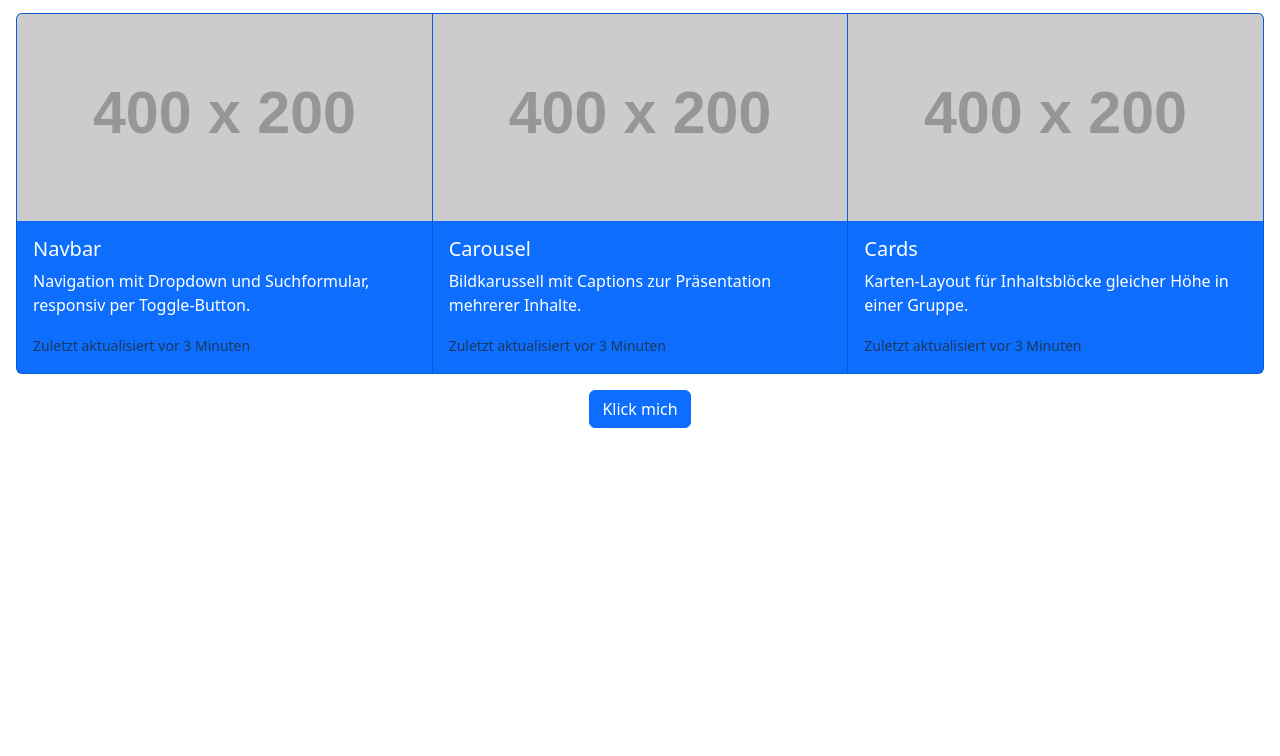
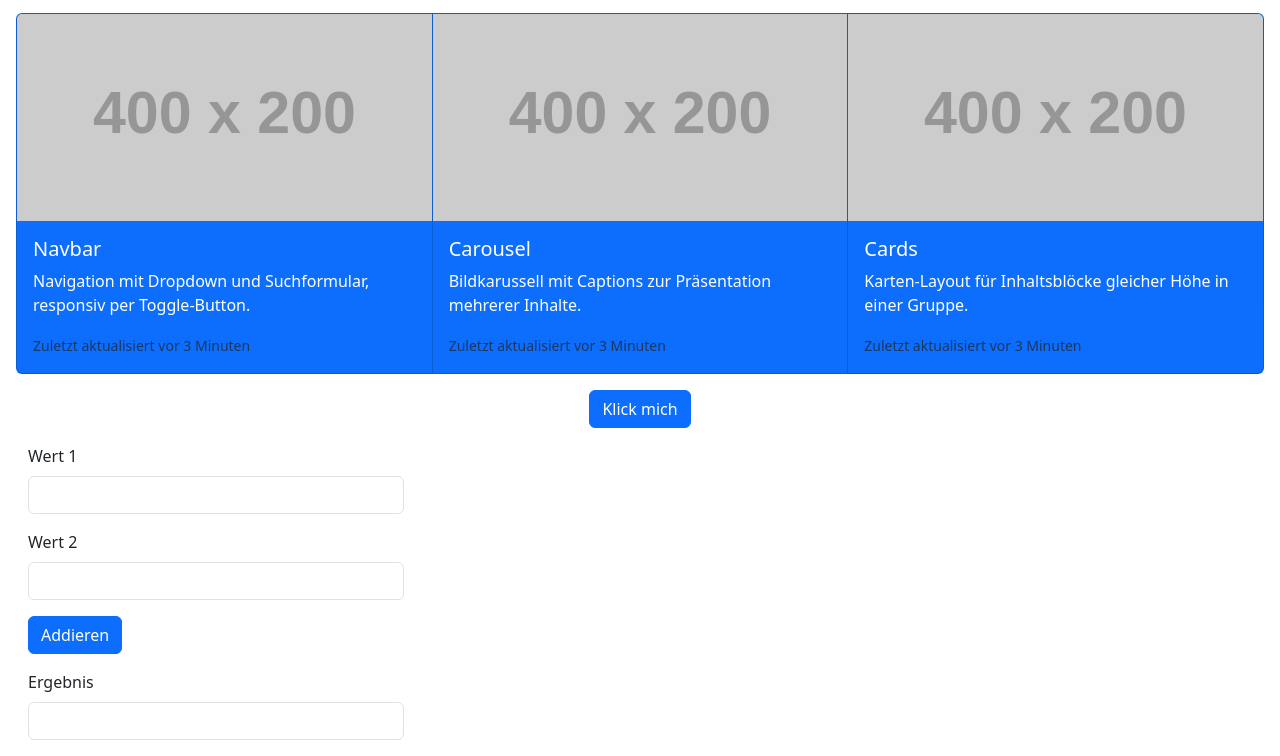
Before and after one commit to parviz-mesbahi/gus, a plain HTML site: page index.html in a window 1280 px wide. Shown: the part 459-1215 px from the top of the page. Before the commit the page ends 903 px from the top, so only its background shows below. Drawn offline with nearby package versions, Linux system fonts and the light colour scheme; placeholder pictures from the web are drawn by us.

Commit message:
Add files via upload

```diff
--- a/index.html
+++ b/index.html
@@ -111,6 +111,24 @@
     <button type="button" class="btn btn-primary" onclick="zeigeNachricht()">Klick mich</button>
 </div>
 
+<div class="container m-3" style="max-width: 400px;">
+    <form onsubmit="event.preventDefault(); add();">
+        <div class="mb-3">
+            <label for="wert1" class="form-label">Wert 1</label>
+            <input type="number" class="form-control" id="wert1">
+        </div>
+        <div class="mb-3">
+            <label for="wert2" class="form-label">Wert 2</label>
+            <input type="number" class="form-control" id="wert2">
+        </div>
+        <button type="submit" class="btn btn-primary">Addieren</button>
+        <div class="mb-3 mt-3">
+            <label for="ergebnis" class="form-label">Ergebnis</label>
+            <input type="text" class="form-control" id="ergebnis" readonly>
+        </div>
+    </form>
+</div>
+
 <script src="https://cdn.jsdelivr.net/npm/bootstrap@5.3.8/dist/js/bootstrap.bundle.min.js" integrity="sha384-FKyoEForCGlyvwx9Hj09JcYn3nv7wiPVlz7YYwJrWVcXK/BmnVDxM+D2scQbITxI" crossorigin="anonymous"></script>
 <script src="script.js"></script>
 </body>
--- a/script.js
+++ b/script.js
@@ -1,3 +1,9 @@
 function zeigeNachricht() {
     alert("Hallo! Das ist eine Nachricht aus script.js.");
 }
+
+function add() {
+    const wert1 = Number(document.getElementById("wert1").value);
+    const wert2 = Number(document.getElementById("wert2").value);
+    document.getElementById("ergebnis").value = wert1 + wert2;
+}
```
